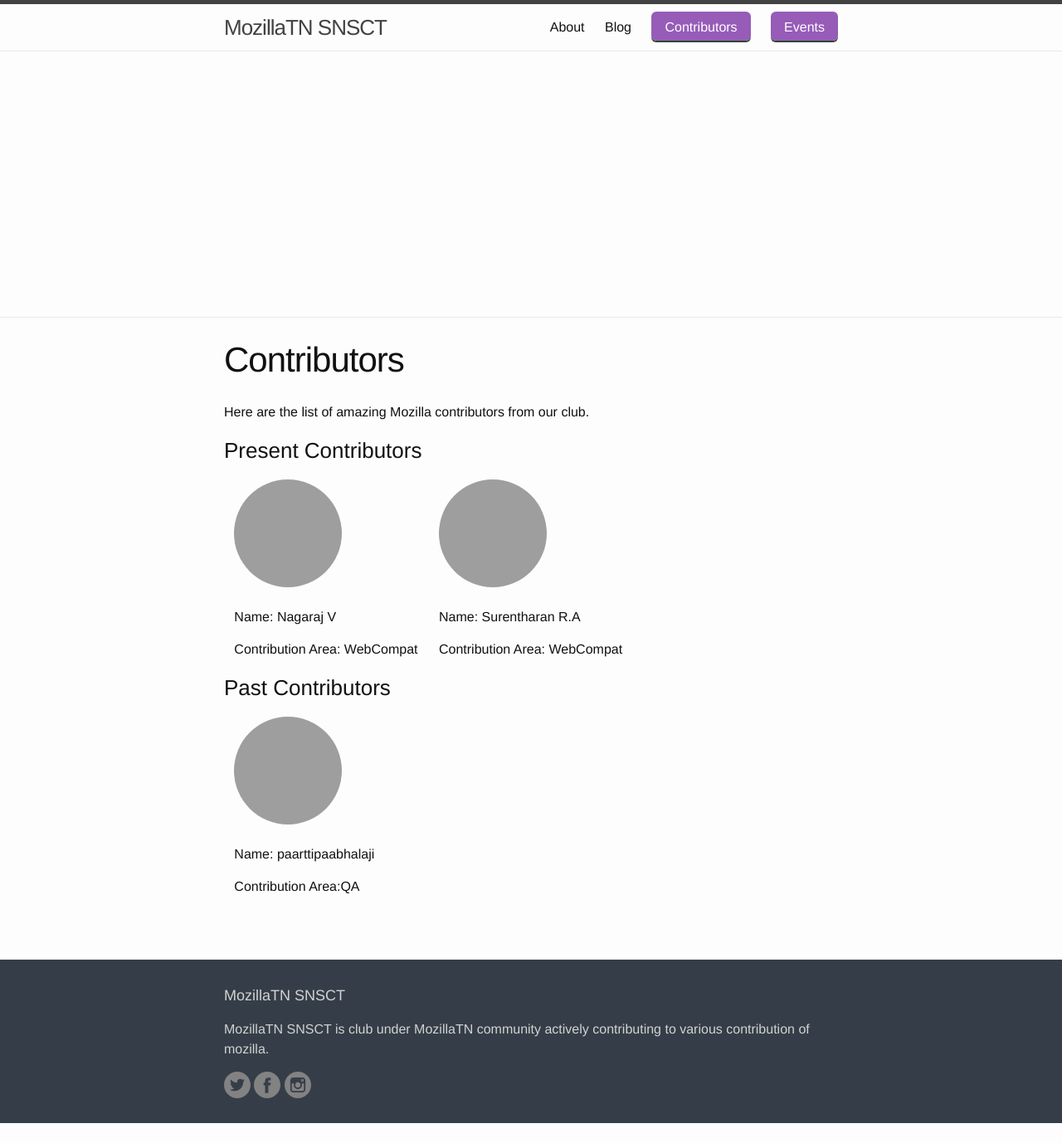
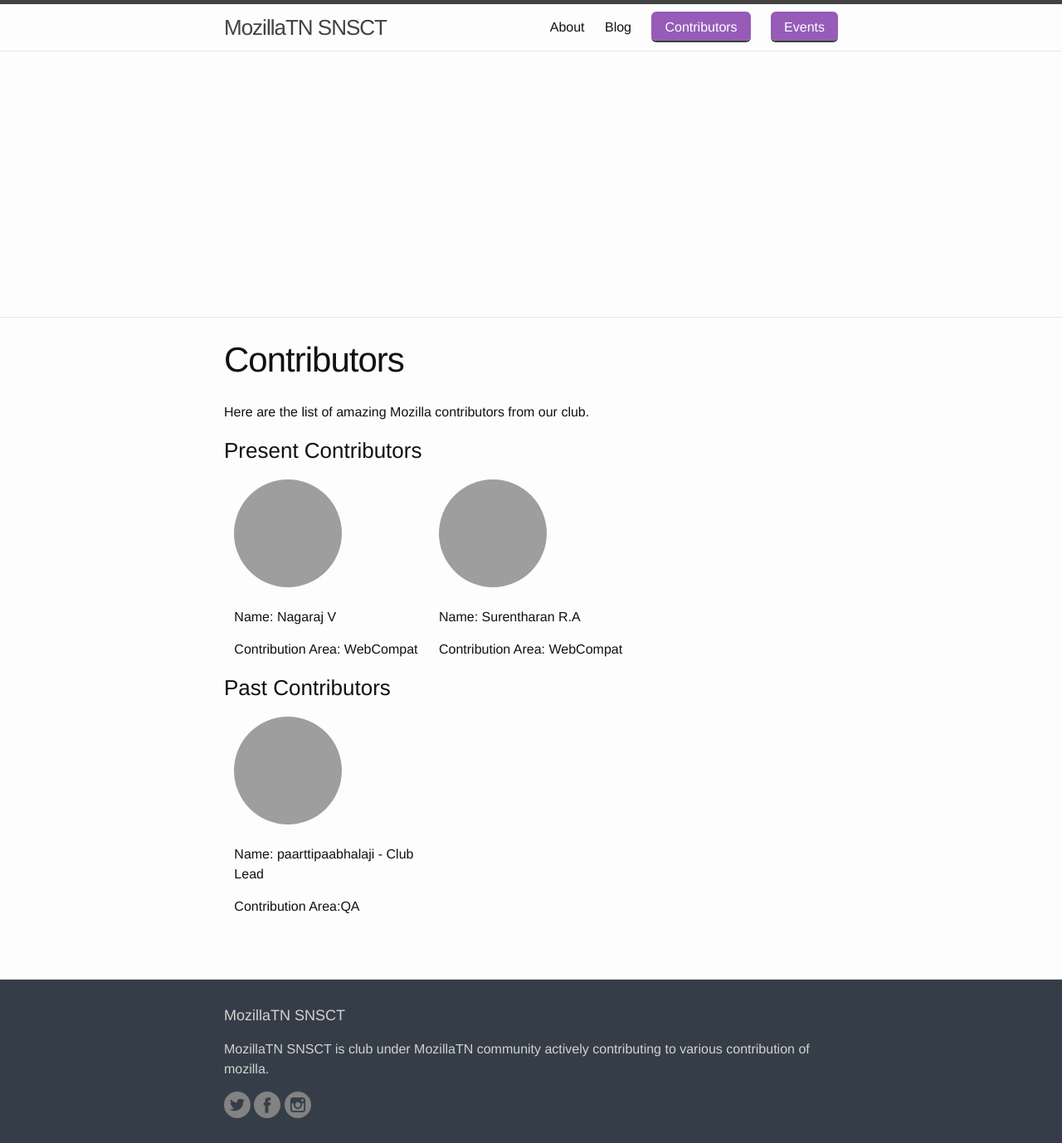
Before and after one commit to MozillaTN/snsct, a Jekyll site: the page built from docs/contributors.md, in a window 1280 px wide. Shown: the whole page at 83% size. Built offline with Jekyll 4.4.1, drawn with Linux system fonts in a browser that asks for light colours; before the commit the page ends 1354 px from its top, so only the background shows below that; grey boxes are pictures that could not be loaded.

Commit message:
updated details of paartipaa

```diff
--- a/docs/_data/past_contributors.yml
+++ b/docs/_data/past_contributors.yml
@@ -1,4 +1,4 @@
--   name: paarttipaabhalaji
+-   name: paarttipaabhalaji - Club Lead
     twitter: paarilovely
     description : Contributor
     photo: "https://s.gravatar.com/avatar/c88baba6dc01e747cc862221160945e6"
```
